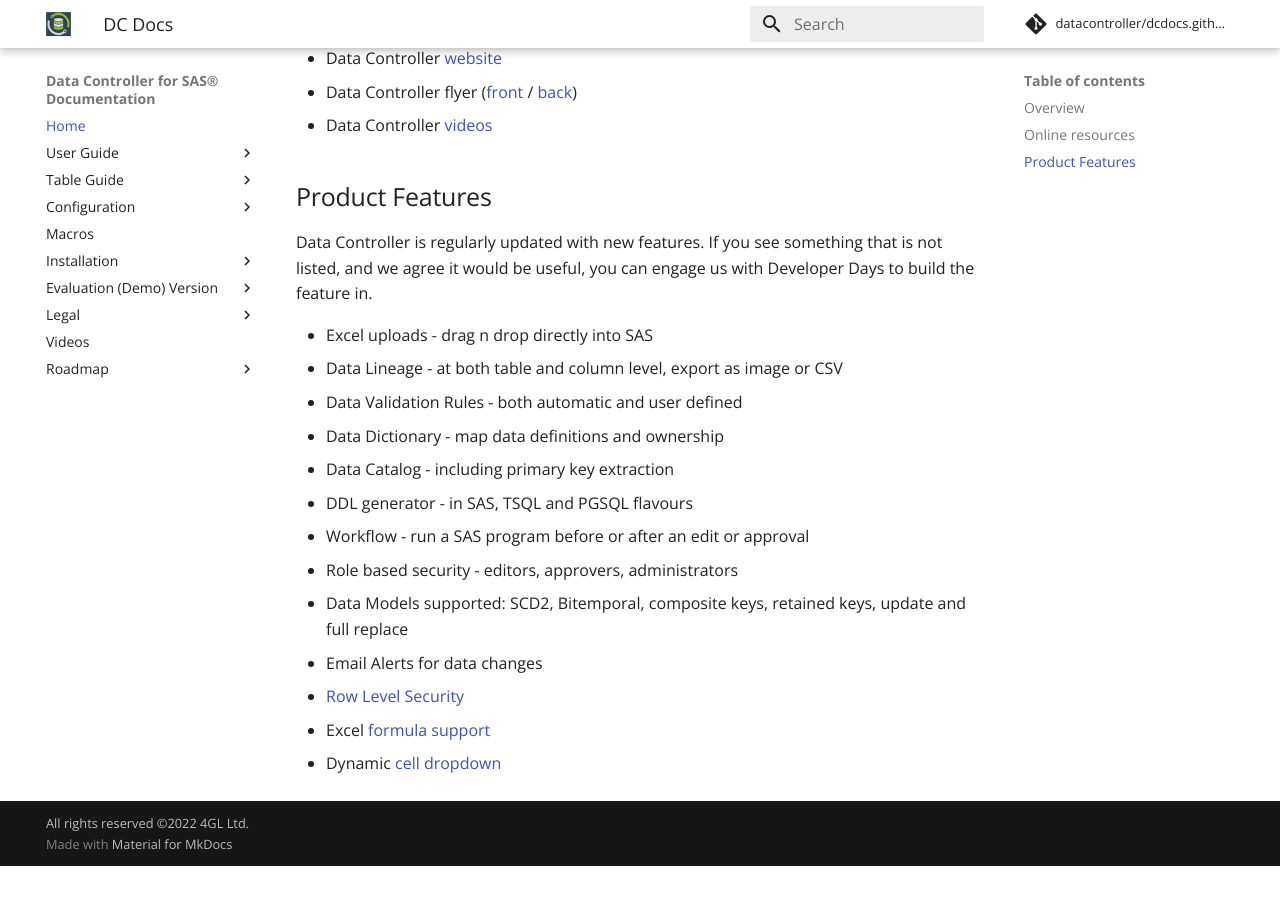
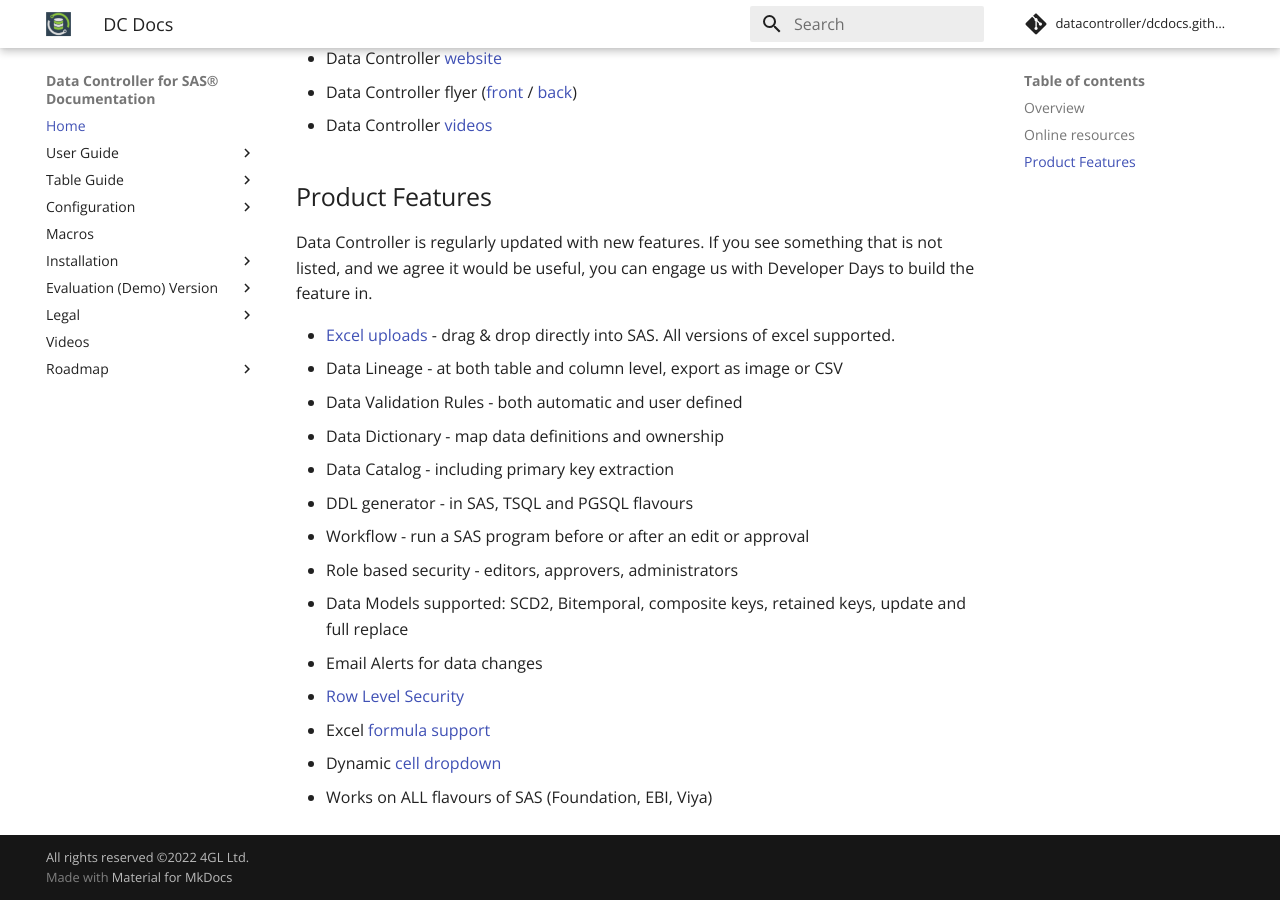
Before and after one commit to datacontroller/docs.datacontroller.io, an MkDocs documentation site: the page built from docs/index.md, in a window 1280 px wide and 900 px high, scrolled down 819 px. Built offline with MkDocs 1.6.1 and Material for MkDocs 9.7.7, drawn with Linux system fonts in a browser that asks for light colours; comment, search, counter and statistics services are not loaded; before the commit the page ends 1685 px from its top, so only the background shows below that.

Commit message:
Update index.md

```diff
--- a/docs/index.md
+++ b/docs/index.md
@@ -27,7 +27,7 @@
 
 Data Controller is regularly updated with new features.  If you see something that is not listed, and we agree it would be useful, you can engage us with Developer Days to build the feature in.
 
-* Excel uploads - drag n drop directly into SAS
+* [Excel uploads](/dcu-fileupload/#excel-uploads) - drag & drop directly into SAS. All versions of excel supported.
 * Data Lineage - at both table and column level, export as image or CSV
 * Data Validation Rules - both automatic and user defined
 * Data Dictionary - map data definitions and ownership
@@ -40,3 +40,4 @@
 * [Row Level Security](/row-level-security)
 * Excel [formula support](excel)
 * Dynamic [cell dropdown](/dynamic-cell-dropdown)
+* Works on ALL flavours of SAS (Foundation, EBI, Viya)
```
